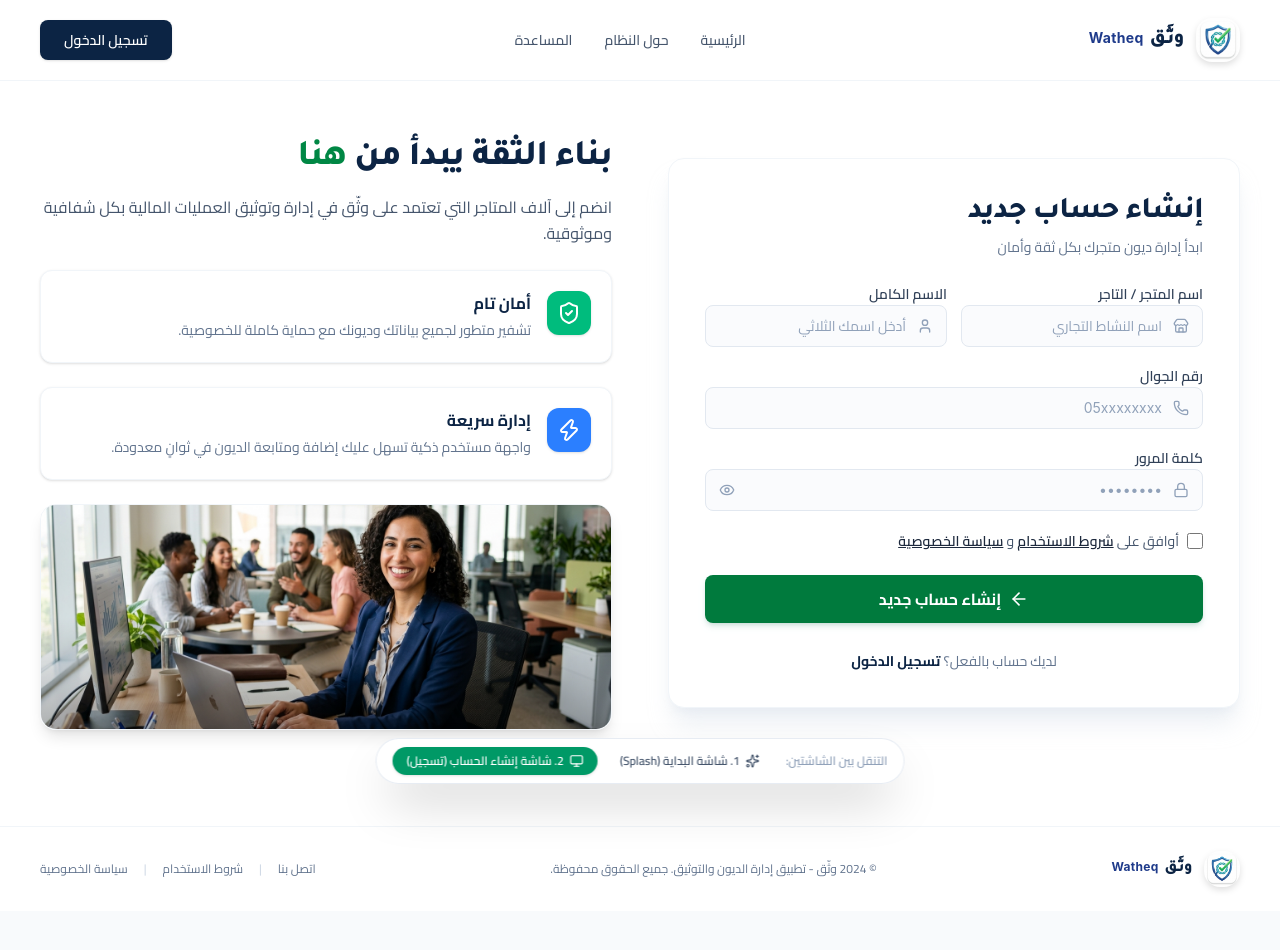
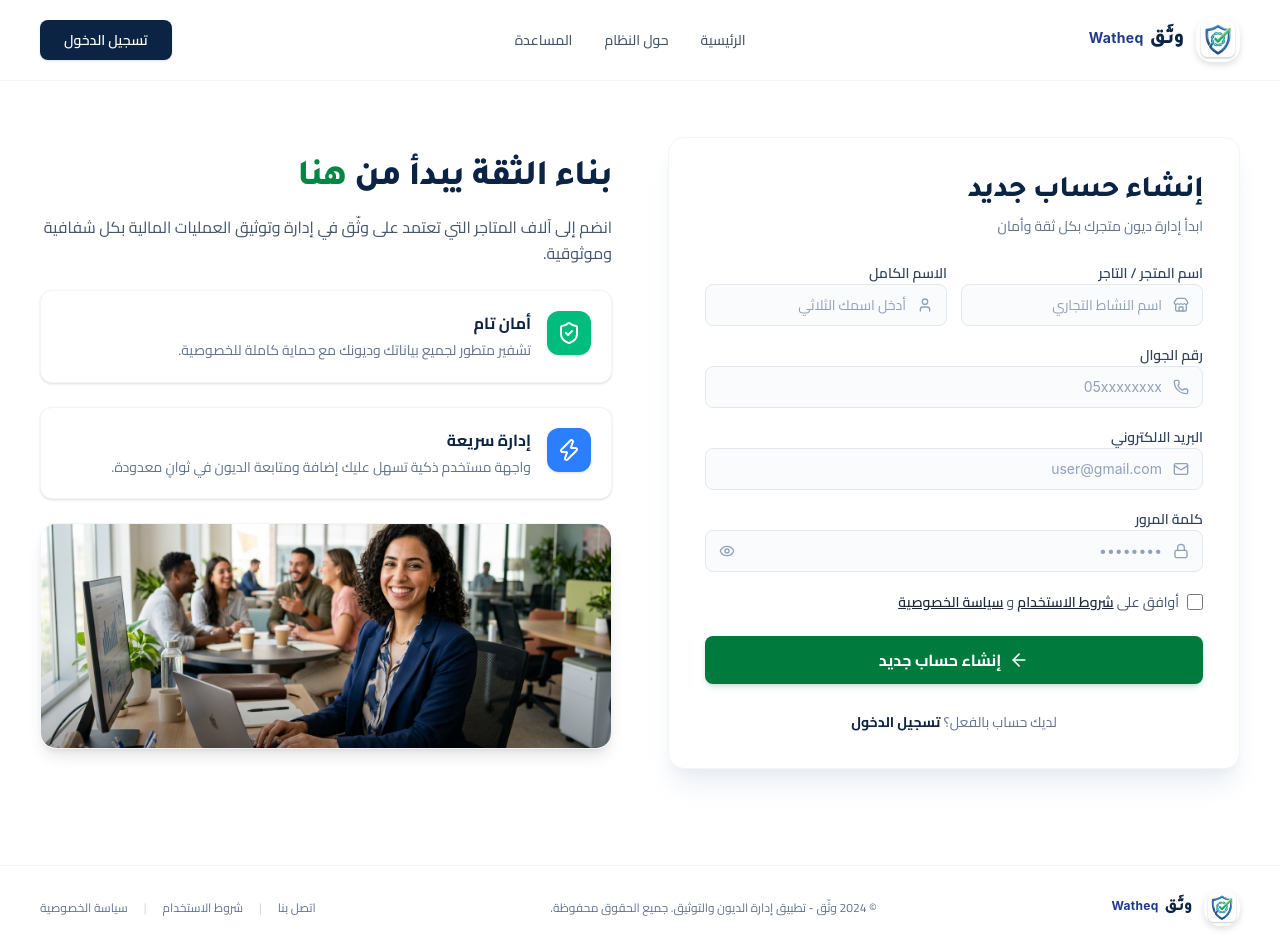
Before and after one commit to Watheq-Organization/Watheq-Client-Side, a React (Vite) app: page / in a window 1280 px wide. Before the commit the page ends 911 px from the top, so only its background shows below. Built offline with nearby package versions, Linux system fonts and the light colour scheme.

Commit message:
اضافة حقل البريد الالكتروني

```diff
--- a/src/App.tsx
+++ b/src/App.tsx
@@ -1,7 +1,7 @@
 import { useState } from 'react';
 import { SplashScreen } from './components/SplashScreen';
 import { RegisterScreen } from './components/RegisterScreen';
-import { Sparkles, Monitor } from 'lucide-react';
+// import { Sparkles, Monitor } from 'lucide-react';
 
 export function App() {
   const [currentView, setCurrentView] = useState<'splash' | 'register'>('register');
@@ -9,7 +9,7 @@ export function App() {
   return (
     <div className="relative min-h-screen bg-slate-100 font-cairo">
       {/* Floating Demo Switcher Toolbar */}
-      <div className="fixed bottom-4 left-1/2 -translate-x-1/2 z-50 bg-white/90 backdrop-blur-md px-4 py-2 rounded-full shadow-2xl border border-slate-200/80 flex items-center gap-2 text-xs font-semibold text-slate-700">
+      {/* <div className="fixed bottom-4 left-1/2 -translate-x-1/2 z-50 bg-white/90 backdrop-blur-md px-4 py-2 rounded-full shadow-2xl border border-slate-200/80 flex items-center gap-2 text-xs font-semibold text-slate-700">
         <span className="text-slate-400 pl-1">التنقل بين الشاشتين:</span>
         <button
           type="button"
@@ -36,7 +36,7 @@ export function App() {
           <Monitor className="w-3.5 h-3.5" />
           <span>2. شاشة إنشاء الحساب (تسجيل)</span>
         </button>
-      </div>
+      </div> */}
 
       {/* Screen Render */}
       {currentView === 'splash' ? (
@@ -45,6 +45,7 @@ export function App() {
         <RegisterScreen onGoToSplash={() => setCurrentView('splash')} />
       )}
     </div>
+
   );
 }
 
--- a/src/components/RegisterScreen.tsx
+++ b/src/components/RegisterScreen.tsx
@@ -4,6 +4,7 @@ import {
   User,
   Store,
   Phone,
+  Mail,
   Lock,
   Eye,
   EyeOff,
@@ -22,6 +23,7 @@ export const RegisterScreen: FC<RegisterScreenProps> = ({ onGoToSplash }) => {
   const [fullName, setFullName] = useState('');
   const [storeName, setStoreName] = useState('');
   const [phone, setPhone] = useState('');
+  const [email, setEmail] = useState('');
   const [password, setPassword] = useState('');
   const [showPassword, setShowPassword] = useState(false);
   const [agreeTerms, setAgreeTerms] = useState(false);
@@ -182,6 +184,26 @@ export const RegisterScreen: FC<RegisterScreenProps> = ({ onGoToSplash }) => {
                       onChange={(e) => setPhone(e.target.value)}
                       placeholder="05xxxxxxxx"
                       dir="rtl"
+                      className="w-full pr-10 pl-3.5 py-2.5 bg-slate-50/70 border border-slate-200 rounded-lg text-sm text-slate-800 placeholder-slate-400 focus:bg-white focus:outline-none focus:ring-2 focus:ring-emerald-500/30 focus:border-emerald-500 transition-all text-right font-sans"
+                    />
+                  </div>
+                </div>
+
+                {/* Email Address */}
+                <div className="space-y-1.5 text-right">
+                  <label className="text-xs sm:text-sm font-semibold text-slate-700">
+                    البريد الالكتروني
+                  </label>
+                  <div className="relative flex items-center">
+                    <div className="absolute right-3.5 text-slate-400 pointer-events-none">
+                      <Mail className="w-4 h-4" />
+                    </div>
+                    <input
+                      type="email"
+                      required
+                      value={email}
+                      onChange={(e) => setEmail(e.target.value)}
+                      placeholder="user@gmail.com"
                       className="w-full pr-10 pl-3.5 py-2.5 bg-slate-50/70 border border-slate-200 rounded-lg text-sm text-slate-800 placeholder-slate-400 focus:bg-white focus:outline-none focus:ring-2 focus:ring-emerald-500/30 focus:border-emerald-500 transition-all text-right font-sans"
                     />
                   </div>
--- /dev/null
+++ b/src/routes/AppRoutes.tsx
@@ -0,0 +1,39 @@
+import React from 'react';
+import { Routes, Route, Navigate } from 'react-router-dom';
+import { PATHS } from './paths';
+import { SplashPage } from '../pages/SplashPage';
+import { RegisterPage } from '../pages/RegisterPage';
+import { LoginPage } from '../pages/LoginPage';
+import { DashboardLayout } from '../layouts/DashboardLayout';
+import { DashboardPage } from '../pages/DashboardPage';
+import { CustomersPage } from '../pages/CustomersPage';
+import { DebtsPage } from '../pages/DebtsPage';
+import { ReportsPage } from '../pages/ReportsPage';
+import { SettingsPage } from '../pages/SettingsPage';
+import { NotFoundPage } from '../pages/NotFoundPage';
+
+export const AppRoutes: React.FC = () => {
+  return (
+    <Routes>
+      {/* Public / Auth Routes */}
+      <Route path={PATHS.HOME} element={<Navigate to={PATHS.REGISTER} replace />} />
+      <Route path={PATHS.SPLASH} element={<SplashPage />} />
+      <Route path={PATHS.REGISTER} element={<RegisterPage />} />
+      <Route path={PATHS.LOGIN} element={<LoginPage />} />
+
+      {/* Authenticated / Management Routes (With Sidebar Layout) */}
+      <Route element={<DashboardLayout />}>
+        <Route path={PATHS.DASHBOARD} element={<DashboardPage />} />
+        <Route path={PATHS.CUSTOMERS} element={<CustomersPage />} />
+        <Route path={PATHS.DEBTS} element={<DebtsPage />} />
+        <Route path={PATHS.REPORTS} element={<ReportsPage />} />
+        <Route path={PATHS.SETTINGS} element={<SettingsPage />} />
+      </Route>
+
+      {/* 404 Catch-All */}
+      <Route path="*" element={<NotFoundPage />} />
+    </Routes>
+  );
+};
+
+export default AppRoutes;
```
